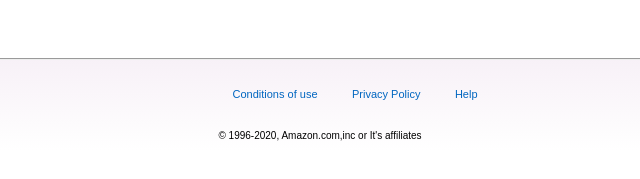
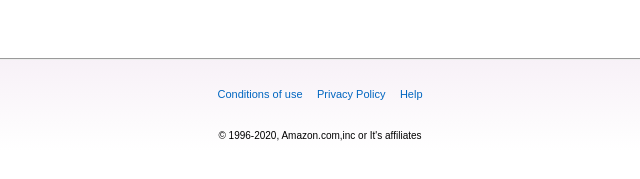
Before and after one commit to Jansevska/amazon_replica_w1d2, a plain HTML site: page index.html in a window 1280 px wide. Shown: the part 581-760 px from the top of the page, 320-960 px from the left. Drawn offline with Linux system fonts and the light colour scheme.

Commit message:
fixed footer centralization

```diff
--- a/css/main.css
+++ b/css/main.css
@@ -162,22 +162,21 @@ footer {
     background: linear-gradient(to bottom, #7502750e, white);
     padding-top: 10px;
     display: flex;
-    /* justify-content: center; */
     flex-direction: column;
     align-items: center;
 }
 
-/* ul {
-    justify-content: center;
-    align-items: center;
-} */
+ /* to center the links in footer, created a class .footer_links,
+ replaced the flex attribute in footer li to "margin-right" and removed margin:0 from footer li */
+.footer_links{
+    margin-right: 30px;
+}
 
 footer li {
     display: inline-flex;
     font-size: 11px;
     color: #0066c0;
-    column-gap: 30px;
-    margin: 0%;
+    margin-right: 10px;
 }
 
 footer p {
--- a/index.html
+++ b/index.html
@@ -48,7 +48,7 @@
     </div>
     <hr class="hr">
     <footer>
-        <div>
+        <div class="footer_links">
             <ul>
                 <li><a href="www.conditionsofuse.com"></a>Conditions of use</li>
                 <li><a href="www.privacypolicy.com"></a>Privacy Policy</li>
```
